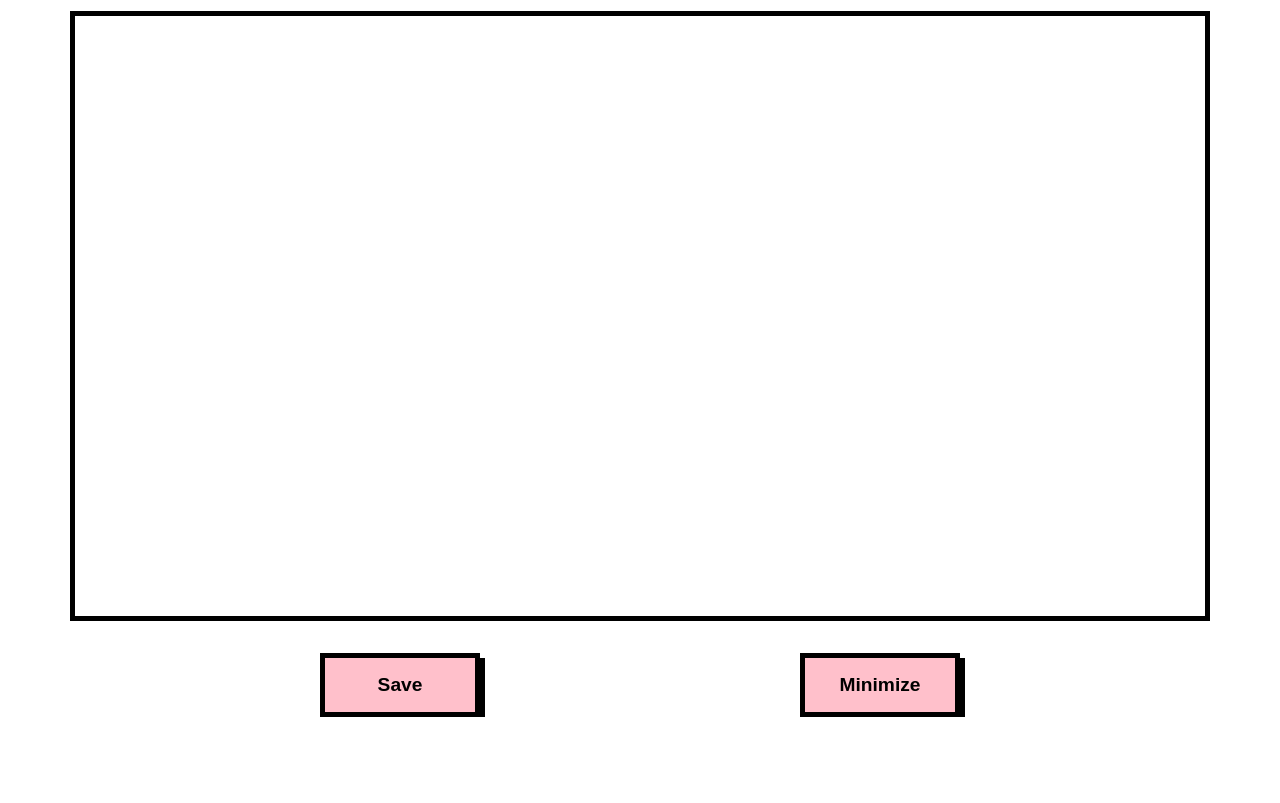
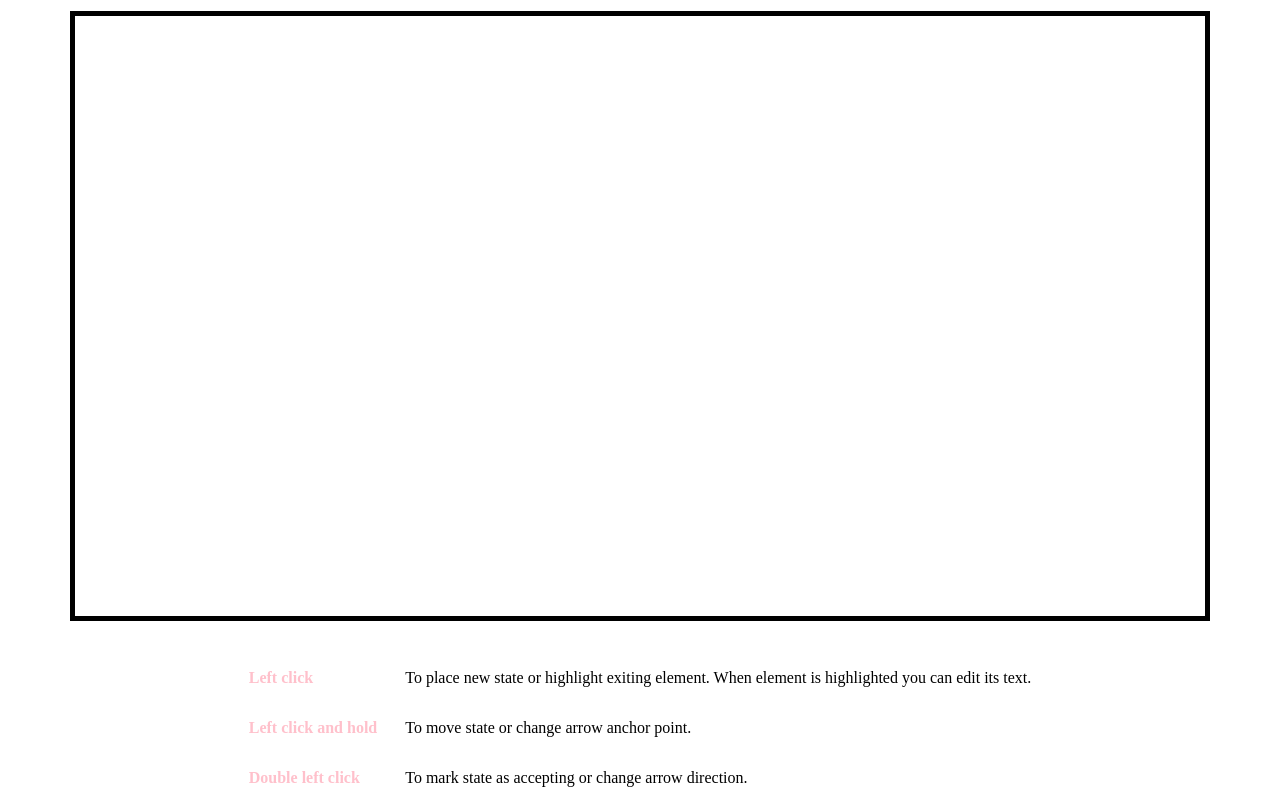
Before and after one commit to Anav0/drawing-automata, a website with bundled scripts: page src/index.html in a window 1280 px wide. Shown: the part 90-893 px from the top of the page. Before the commit the page ends 807 px from the top, so only its background shows below. Built offline with nearby package versions, Linux system fonts and the light colour scheme.

Commit message:
Added instructions and GA

```diff
--- a/src/index.html
+++ b/src/index.html
@@ -1,17 +1,48 @@
 <!DOCTYPE html>
 <html lang="en">
   <head>
+    <!-- Global site tag (gtag.js) - Google Analytics -->
+    <script
+      async
+      src="https://www.googletagmanager.com/gtag/js?id=UA-134709304-4"
+    ></script>
+    <script>
+      window.dataLayer = window.dataLayer || [];
+      function gtag() {
+        dataLayer.push(arguments);
+      }
+      gtag("js", new Date());
+
+      gtag("config", "UA-134709304-4");
+    </script>
+
     <meta charset="UTF-8" />
     <meta name="viewport" content="width=device-width, initial-scale=1.0" />
+    <meta name="description" content="Draw finite state automata with ease" />
+    <meta
+      name="keywords"
+      content="FSM automata drawing canvas hopcroft moore minimalization"
+    />
     <title>Drawing Automata</title>
     <link rel="stylesheet" href="style/index.css" />
   </head>
   <body>
     <h1>Drawing Automata</h1>
     <canvas id="canvas"></canvas>
-    <div class="btns">
+    <!-- <div class="btns">
       <button>Save</button>
       <button>Minimize</button>
+    </div> -->
+    <div class="instructions">
+      <span class="instruction-highlight">Left click</span>
+      <p>
+        To place new state or highlight exiting element. When element is
+        highlighted you can edit its text.
+      </p>
+      <span class="instruction-highlight">Left click and hold</span>
+      <p>To move state or change arrow anchor point.</p>
+      <span class="instruction-highlight">Double left click</span>
+      <p>To mark state as accepting or change arrow direction.</p>
     </div>
     <script type="module" src="index.js"></script>
   </body>
--- a/src/style/index.css
+++ b/src/style/index.css
@@ -42,3 +42,16 @@ button:hover {
   transform: translateY(-10%);
   box-shadow: 8px 8px 0px black;
 }
+
+.instructions {
+  display: grid;
+  grid-template-columns: 1fr 4fr;
+  margin: 2rem;
+}
+.instructions * {
+  place-self: center start;
+}
+.instruction-highlight {
+  color: pink;
+  font-weight: bold;
+}
```
